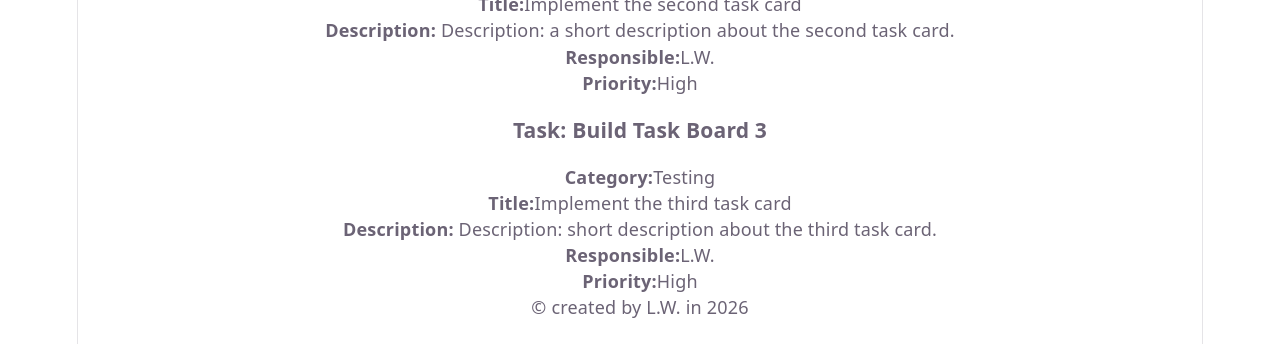
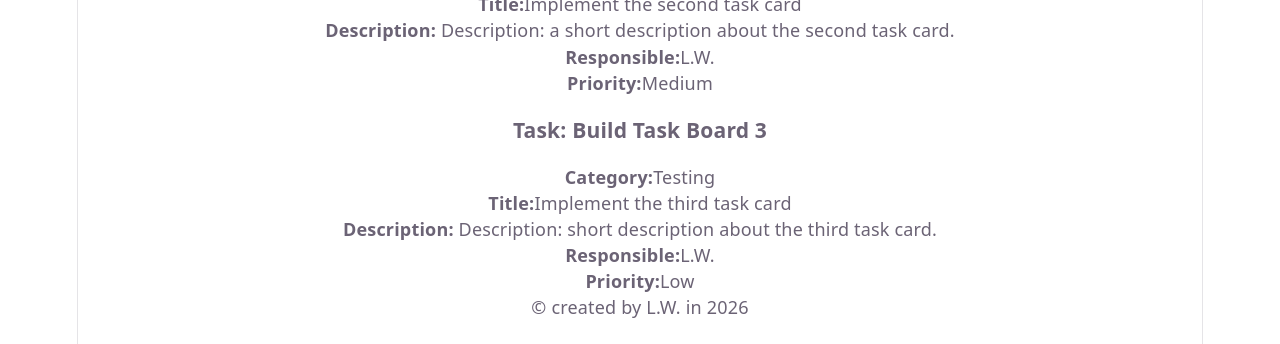
Before and after one commit to L2025S/task-board, a React (Vite) app in the folder task-board/: page / in a window 1280 px wide. Shown: the part 364-708 px from the top of the page. Built offline with nearby package versions, Linux system fonts and the light colour scheme.

Commit message:
Add priority to TaskCardProps and update App.tsx to use new TaskCardProps.

```diff
--- a/task-board/src/App.tsx
+++ b/task-board/src/App.tsx
@@ -15,6 +15,7 @@ const App = () => {
             description="Description: a short description about the first task card."
             assignee="L.W."
             category="Frontend"
+            priority="High"
           />
         </section>
 
@@ -25,6 +26,7 @@ const App = () => {
             description="Description: a short description about the second task card."
             assignee="L.W."
             category="Design"
+            priority="Medium"
           />
         </section>
 
@@ -35,6 +37,7 @@ const App = () => {
             description="Description: short description about the third task card."
             assignee="L.W."
             category="Testing"
+            priority="Low"
           />
         </section>
       </main>
--- a/task-board/src/components/TaskCard.tsx
+++ b/task-board/src/components/TaskCard.tsx
@@ -4,9 +4,10 @@ type TaskCardProps = {
   description: string;
   assignee: string;
   category: "Frontend" |"Design" |"Testing" |"API";
+  priority:"Low"|"Medium"|"High";
 };
 
-const TaskCard = ({ id, title, description, assignee, category }: TaskCardProps) => {
+const TaskCard = ({ id, title, description, assignee, category,priority }: TaskCardProps) => {
   if (id === undefined) {
     return (
       <article>
@@ -28,7 +29,7 @@ const TaskCard = ({ id, title, description, assignee, category }: TaskCardProps)
         </p>
 
         <p>
-          <strong>Priority:</strong>High
+          <strong>Priority:</strong>{priority}
         </p>
       </article>
     );
@@ -55,7 +56,7 @@ const TaskCard = ({ id, title, description, assignee, category }: TaskCardProps)
       </p>
 
       <p>
-        <strong>Priority:</strong>High
+        <strong>Priority:</strong>{priority}
       </p>
     </article>
   );
```
